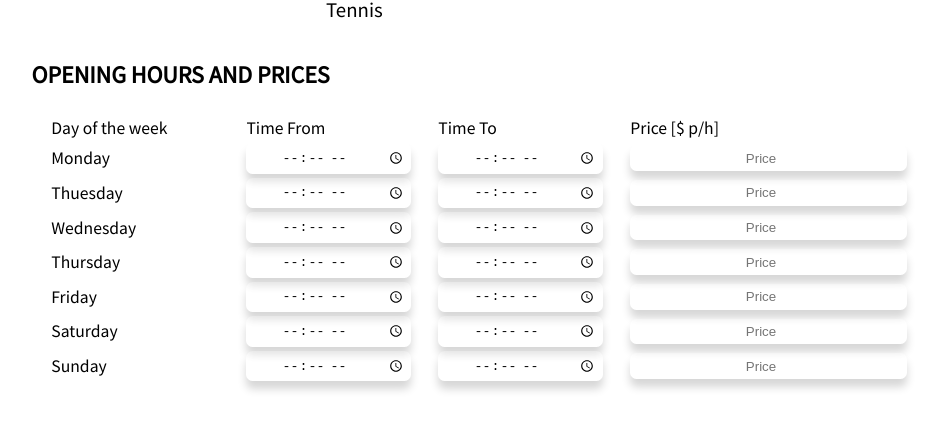
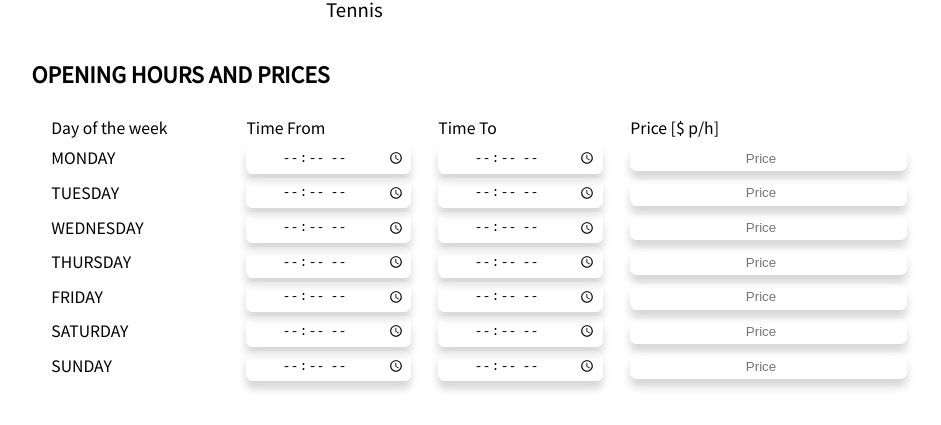
Before and after one commit to festinalentee/sportvenuen-client, an Angular app: page /add-venue in a window 1280 px wide. Shown: the part 875-1300 px from the top of the page, without its empty margins (198-1139 px from the left). Built offline with nearby package versions, Linux system fonts and the light colour scheme; sample sign-in values are in the browser's storage; a web font is replaced by a local one.

Commit message:
Save opening hours in db

```diff
--- a/src/app/component/add-venue/add-venue.component.html
+++ b/src/app/component/add-venue/add-venue.component.html
@@ -62,48 +62,14 @@
             <th scope="col">Price [$ p/h]</th>
           </tr>
           </thead>
-          <tbody>
-          <tr>
-            <th scope="row">Monday</th>
-            <td><input name="timeFrom" type="time" step="900"></td>
-            <td><input name="timeTo" type="time" step="900"></td>
-            <td><input name="Price" type="number" placeholder="Price" step="5"></td>
-          </tr>
-          <tr>
-            <th scope="row">Thuesday</th>
-            <td><input name="timeFrom" type="time" step="900"></td>
-            <td><input name="timeTo" type="time" step="900"></td>
-            <td><input name="Price" type="number" placeholder="Price" step="5"></td>
-          </tr>
-          <tr>
-            <th scope="row">Wednesday</th>
-            <td><input name="timeFrom" type="time" step="900"></td>
-            <td><input name="timeTo" type="time" step="900"></td>
-            <td><input name="Price" type="number" placeholder="Price" step="5"></td>
-          </tr>
-          <tr>
-            <th scope="row">Thursday</th>
-            <td><input name="timeFrom" type="time" step="900"></td>
-            <td><input name="timeTo" type="time" step="900"></td>
-            <td><input name="Price" type="number" placeholder="Price" step="5"></td>
-          </tr>
-          <tr>
-            <th scope="row">Friday</th>
-            <td><input name="timeFrom" type="time" step="900"></td>
-            <td><input name="timeTo" type="time" step="900"></td>
-            <td><input name="Price" type="number" placeholder="Price" step="5"></td>
-          </tr>
-          <tr>
-            <th scope="row">Saturday</th>
-            <td><input name="timeFrom" type="time" step="900"></td>
-            <td><input name="timeTo" type="time" step="900"></td>
-            <td><input name="Price" type="number" placeholder="Price" step="5"></td>
-          </tr>
-          <tr>
-            <th scope="row">Sunday</th>
-            <td><input name="timeFrom" type="time" step="900"></td>
-            <td><input name="timeTo" type="time" step="900"></td>
-            <td><input name="Price" type="number" placeholder="Price" step="5"></td>
+          <tbody formArrayName="openingHours">
+          <tr *ngFor="let item of openingHoursArray.controls; let i = index">
+            <ng-container [formGroupName]="i">
+              <th scope="row">{{daysOfWeek[i]}}</th>
+              <td><input name="openFrom" type="time" step="900" formControlName="openFrom"></td>
+              <td><input name="openTo" type="time" step="900" formControlName="openTo"></td>
+              <td><input name="price" type="number" placeholder="Price" step="5" formControlName="price"></td>
+            </ng-container>
           </tr>
           </tbody>
         </table>
--- a/src/app/component/add-venue/add-venue.component.ts
+++ b/src/app/component/add-venue/add-venue.component.ts
@@ -1,5 +1,5 @@
 import {Component, OnInit} from '@angular/core';
-import {FormBuilder, FormGroup, Validators} from "@angular/forms";
+import {FormArray, FormBuilder, FormGroup, Validators} from "@angular/forms";
 import {AuthService} from "../../service/auth.service";
 import {VenueService} from "../../service/venue.service";
 import {ActivatedRoute, Router} from "@angular/router";
@@ -13,12 +13,13 @@ import {Venue} from "../../model/venue";
 export class AddVenueComponent implements OnInit {
 
   addVenueForm: FormGroup;
+  openingHoursArray: FormArray;
   loading = false;
   error = '';
   editMode = false;
   venueId: number;
   venue: Venue = new Venue();
-
+  daysOfWeek = ['MONDAY', 'TUESDAY', 'WEDNESDAY', 'THURSDAY', 'FRIDAY', 'SATURDAY', 'SUNDAY']
   constructor(
     private formBuilder: FormBuilder,
     private venueService: VenueService,
@@ -75,7 +76,19 @@ export class AddVenueComponent implements OnInit {
       city: ['', Validators.required],
       postcode: ['', Validators.required],
       country: ['', Validators.required],
-      description: ['', Validators.required]
+      description: ['', Validators.required],
+      openingHours: this.formBuilder.array([])
+    });
+
+    this.openingHoursArray = this.addVenueForm.get('openingHours') as FormArray;
+
+    this.daysOfWeek.forEach((day) => {
+      this.openingHoursArray.push(this.formBuilder.group({
+        dayOfWeek: [day],
+        openFrom: ['', Validators.required],
+        openTo: ['', Validators.required],
+        price: ['', Validators.required],
+      }));
     });
 
     if (this.editMode) {
@@ -90,7 +103,18 @@ export class AddVenueComponent implements OnInit {
             city: [this.venue.city, Validators.required],
             postcode: [this.venue.postcode, Validators.required],
             country: [this.venue.country, Validators.required],
-            description: [this.venue.description, Validators.required]
+            description: [this.venue.description, Validators.required],
+            openingHours: this.formBuilder.array([])
+          });
+
+          const loadedOpeningHoursArray = this.addVenueForm.get('openingHours') as FormArray;
+          this.venue.openingHours.forEach((hours) => {
+            loadedOpeningHoursArray.push(this.formBuilder.group({
+              dayOfWeek: [hours.dayOfWeek, Validators.required],
+              openFrom: [hours.openFrom, Validators.required],
+              openTo: [hours.openTo, Validators.required],
+              price: [hours.price, Validators.required],
+            }));
           });
         }
       )
@@ -103,7 +127,11 @@ export class AddVenueComponent implements OnInit {
     }
     this.loading = true;
     if (!this.editMode) {
-      this.venueService.saveVenue(this.addVenueForm.value)
+      const venueData = {
+        ...this.addVenueForm.value,
+        openingHours: this.addVenueForm.value.openingHours.map((hours: any) => ({ ...hours })),
+      };
+      this.venueService.saveVenue(venueData)
         .subscribe({
           next: venue => {
             this.venueService.addVenueToUser(this.authService.userValue.id, venue.id).subscribe(
--- a/src/app/component/home/home.component.css
+++ b/src/app/component/home/home.component.css
@@ -8,9 +8,9 @@
 .img-container {
   margin: 0;
   width: 99vw;
-  background: linear-gradient(rgba(0, 0, 0, .6), rgba(0, 0, 0, .6)), url("https://source.unsplash.com/bWYAiQ9jwYc/") no-repeat;
+  background: linear-gradient(rgba(0, 0, 0, .6), rgba(0, 0, 0, .6)), url("https://source.unsplash.com/BWRyS1-KKrs/") no-repeat;
   background-size: cover;
-  background-position: 10%;
+  background-position: 80%;
   text-align: center;
   padding: 3em;
 }
@@ -25,6 +25,7 @@ h1 {
   display: flex;
   flex-direction: column;
   align-items: center;
+  justify-content: center;
 }
 
 input {
--- a/src/app/component/home/home.component.ts
+++ b/src/app/component/home/home.component.ts
@@ -1,8 +1,7 @@
 import {Component, OnInit} from '@angular/core';
-import {FormBuilder, FormGroup, Validators} from "@angular/forms";
+import {FormBuilder, FormGroup} from "@angular/forms";
 import {VenueService} from "../../service/venue.service";
-import {AuthService} from "../../service/auth.service";
-import {ActivatedRoute, Router} from "@angular/router";
+import {Router} from "@angular/router";
 
 @Component({
   selector: 'app-home',
@@ -17,9 +16,7 @@ export class HomeComponent implements OnInit {
   constructor(
     private formBuilder: FormBuilder,
     private venueService: VenueService,
-    private authService: AuthService,
     private router: Router,
-    private route: ActivatedRoute,
   ) {
   }
 
@@ -29,8 +26,8 @@ export class HomeComponent implements OnInit {
 
   ngOnInit(): void {
     this.searchVenuesForm = this.formBuilder.group({
-      venueType: ['', Validators.required],
-      city: ['', Validators.required],
+      venueType: [''],
+      city: [''],
     });
   }
 
--- /dev/null
+++ b/src/app/model/open-hours.ts
@@ -0,0 +1,7 @@
+export class OpenHours {
+  id: number;
+  dayOfWeek: string;
+  openFrom: string;
+  openTo: string;
+  price: number;
+}
--- a/src/app/model/venue.ts
+++ b/src/app/model/venue.ts
@@ -1,3 +1,5 @@
+import {OpenHours} from "./open-hours";
+
 export class Venue {
   id: number;
   venueType: string;
@@ -7,5 +9,6 @@ export class Venue {
   city: string;
   postcode: string;
   country: string;
+  openingHours: OpenHours[] = [];
   description: string;
 }
```
